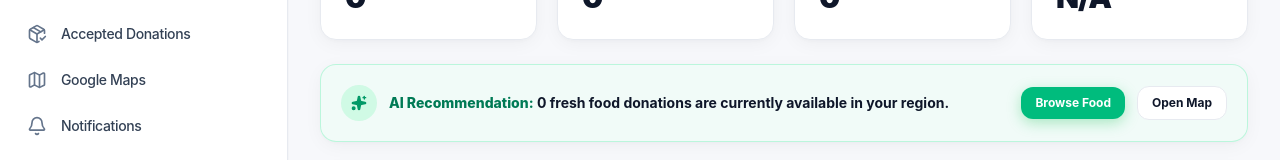
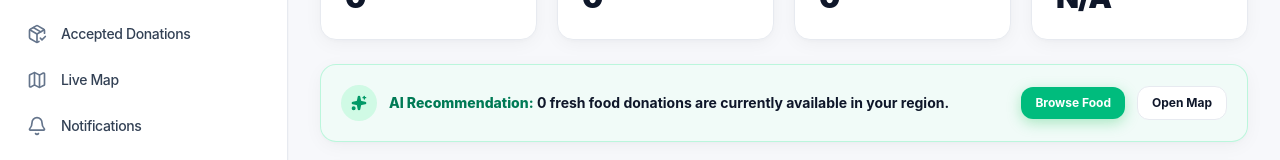
Before and after one commit to Rahul-kulal-dev/FoodBridge-AI, a React (Vite) app in the folder frontend/: page /ngo in a window 1280 px wide. Shown: the part 246-406 px from the top of the page. Built offline with nearby package versions, Linux system fonts and the light colour scheme; no server answers; sample sign-in values are in the browser's storage.

Commit message:
refactor(ngo): rename sidebar navigation item from Google Maps to Live Map

```diff
--- a/frontend/src/ngo/components/NgoSidebar.jsx
+++ b/frontend/src/ngo/components/NgoSidebar.jsx
@@ -76,7 +76,7 @@ const NgoSidebar = ({ isCollapsed: externalIsCollapsed, setIsCollapsed: external
       badge: stats.activeDonations > 0 ? stats.activeDonations : undefined,
     },
     {
-      label: 'Google Maps',
+      label: 'Live Map',
       icon: Map,
       route: '/ngo/maps',
     },
```
